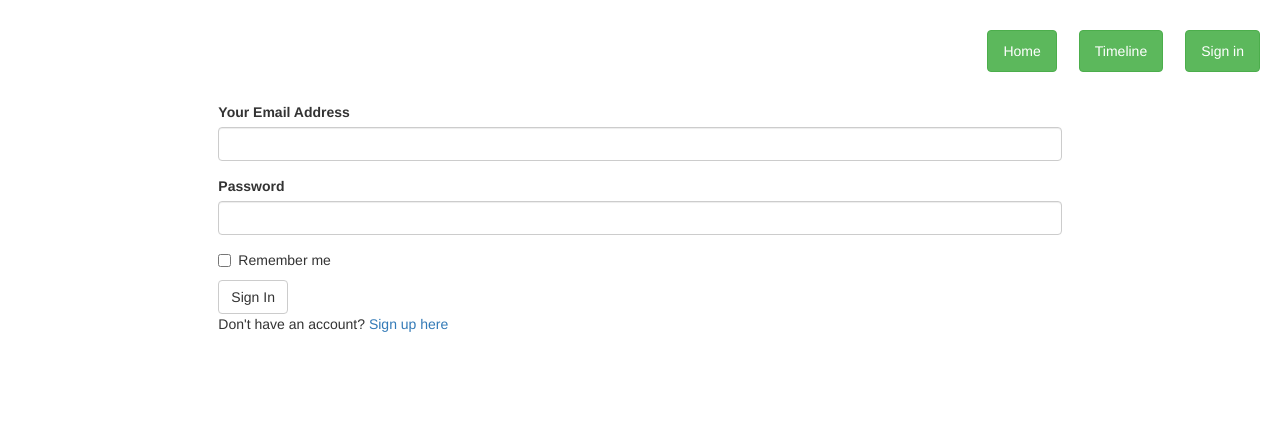
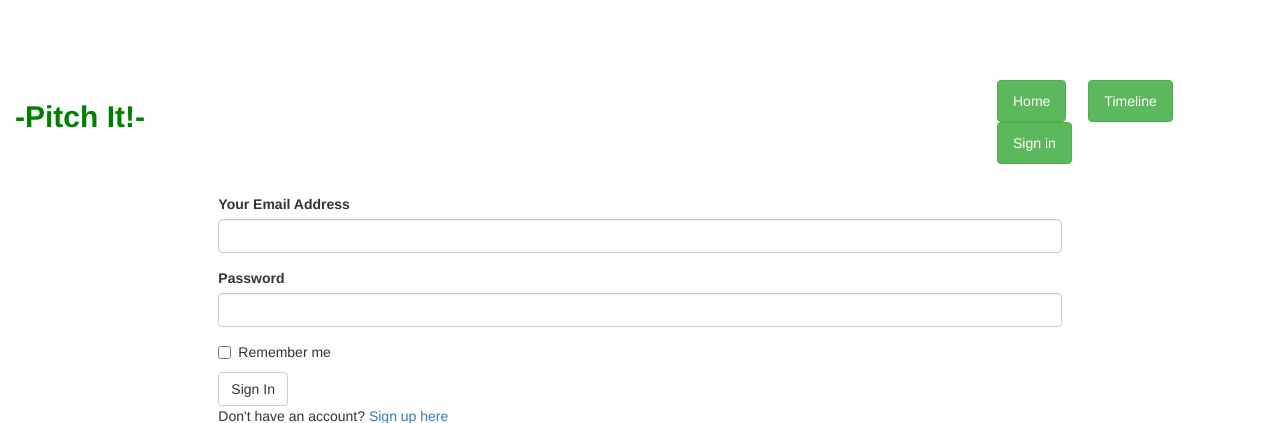
Before and after one commit to RisperAkinyi/PitchBlog, a Flask app: page /authenticate/login in a window 1280 px wide. Shown: the top 423 px of the page. Run offline with Flask 2, Linux system fonts and the light colour scheme; some libraries are stand-ins or nearby versions.

```diff
--- a/app/templates/index.html
+++ b/app/templates/index.html
@@ -7,6 +7,7 @@
     <head>
         <!-- Google Fonts -->
         <link href="https://fonts.googleapis.com/css?family=Rokkitt" rel="stylesheet">
+        <link href="https://fonts.googleapis.com/css?family=Gloria+Hallelujah|Special+Elite&display=swap" rel="stylesheet">
         <!-- Font Awesome -->
         <link rel="stylesheet" href="https://use.fontawesome.com/releases/v5.7.0/css/all.css">
         <!-- Bootstrap core CSS -->
--- a/app/templates/navbar.html
+++ b/app/templates/navbar.html
@@ -11,6 +11,9 @@
         </div>
         <div class="nav navbar-nav navbar-right" style="margin-top: 30px; margin-bottom: 30px;">
             <ul class="nav nav-pills nav-fill">
+                <li>
+                    <h1 style = "margin-right: 850px; color: green; font-size: 30px; font-weight: bold" >-Pitch It!-</h1>
+                </li>
                 <li class="nav-item" >
                     <a class="btn btn-success" style = "margin-right: 20px;" href="/">Home</a>
                 </li>
--- a/manage.py
+++ b/manage.py
@@ -16,5 +16,5 @@ def make_shell_context():
     return dict(app = app,db = db,User = User)
 
 if __name__ == '__main__':
-    app.secret_key = 'qwerty'
+    app.secret_key = 'ras'
     manager.run()
```
Also changed, not shown: README.md.
